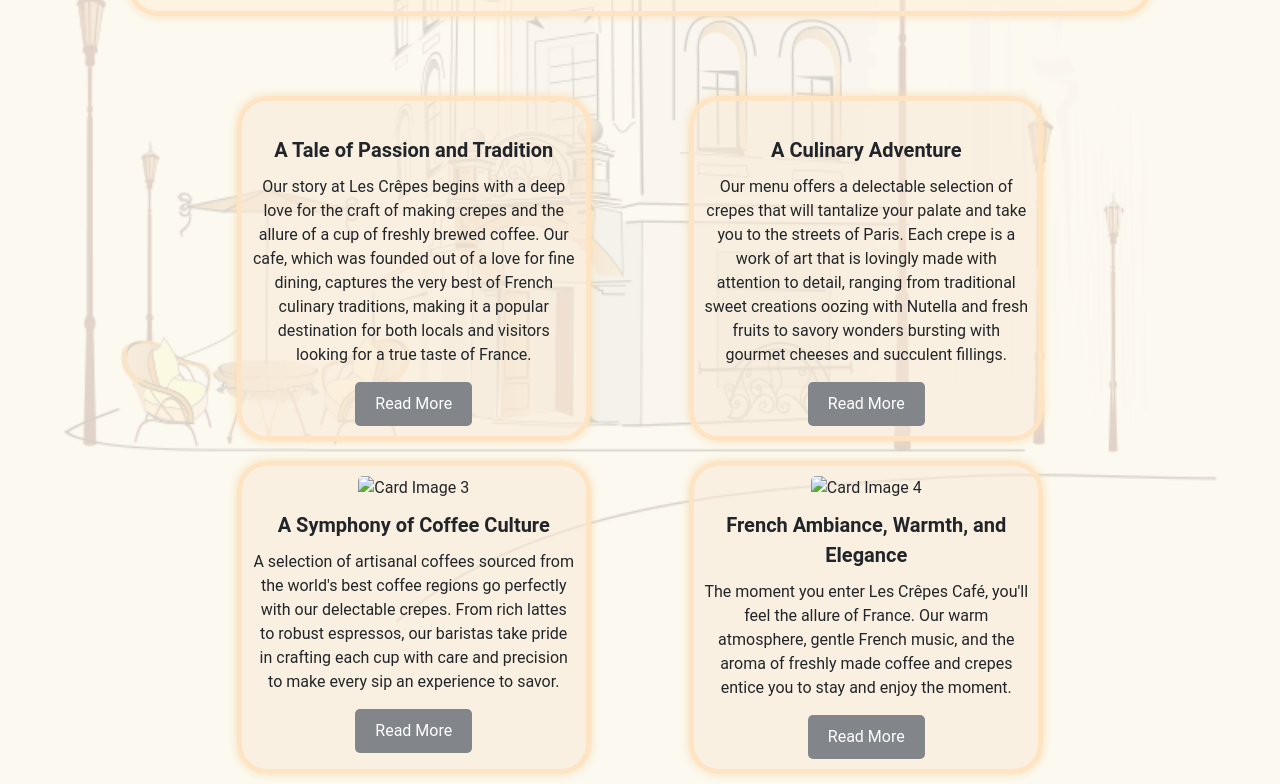
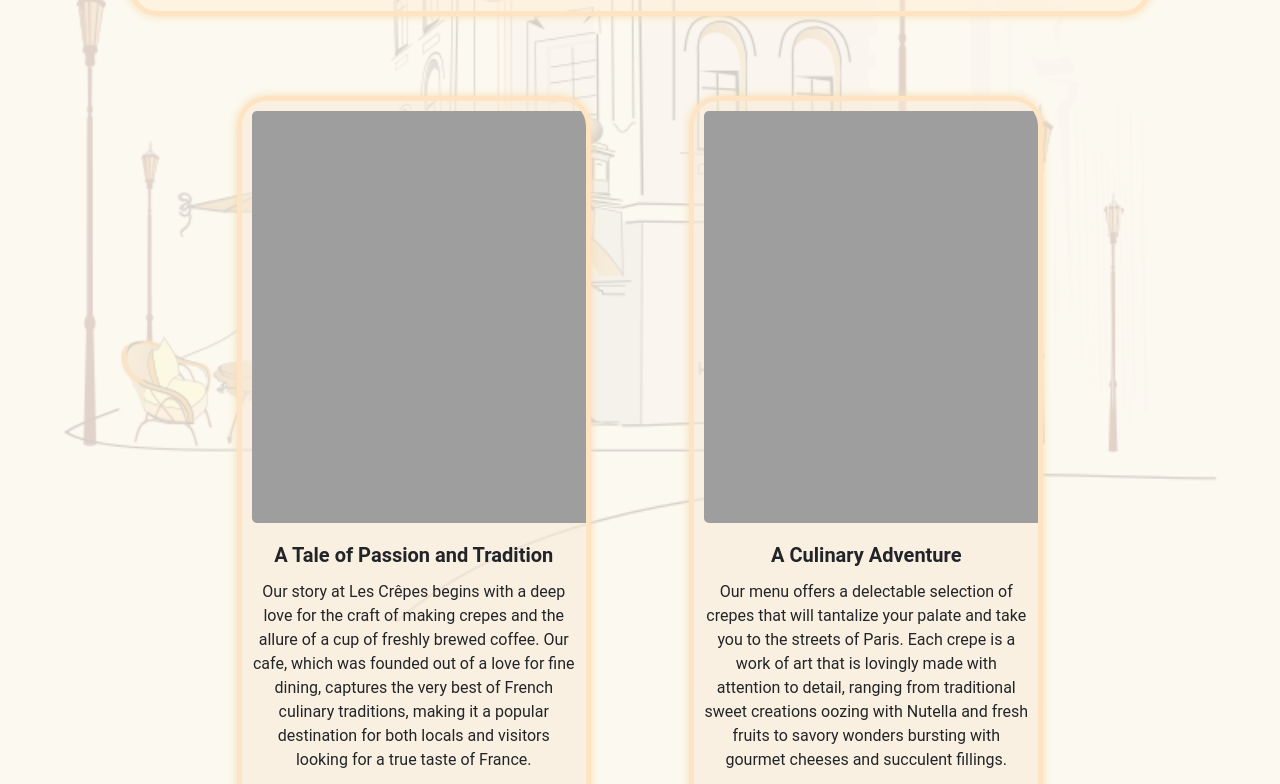
Before and after one commit to KaranShah-Conestoga/Web-Site-Design-Project, a plain HTML site: page aboutUs.html in a window 1280 px wide. Shown: the part 531-1315 px from the top of the page. Drawn offline with Linux system fonts and the light colour scheme; the site is published under a folder, as on GitHub Pages, so addresses that start at the root find nothing.

Commit message:
solve image bug

```diff
--- a/aboutUs.html
+++ b/aboutUs.html
@@ -39,7 +39,7 @@
 
             <section class="cards-section">
                 <div class="card">
-                    <img src="/Assets/Images/serve.jpg" alt="" />
+                    <img src="./Assets/Images/serve.jpg" alt="" />
                     <h2>A Tale of Passion and Tradition</h2>
                     <p>
                         Our story at Les Crêpes begins with a deep love for the craft of
@@ -53,7 +53,7 @@
                 </div>
 
                 <div class="card">
-                    <img src="/Assets/Images/creps.jpg" alt="" />
+                    <img src="./Assets/Images/creps.jpg" alt="" />
                     <h2>A Culinary Adventure</h2>
                     <p>
                         Our menu offers a delectable selection of crepes that will
@@ -67,7 +67,7 @@
                 </div>
 
                 <div class="card">
-                    <img src="/Assets/Images/coffee cups.jpg" alt="Card Image 3" />
+                    <img src="./Assets/Images/coffee cups.jpg" alt="Card Image 3" />
                     <h2>A Symphony of Coffee Culture</h2>
                     <p>
                         A selection of artisanal coffees sourced from the world's best
@@ -80,7 +80,7 @@
                 </div>
 
                 <div class="card">
-                    <img src="/Assets/Images/bt.jpg" alt="Card Image 4" />
+                    <img src="./Assets/Images/bt.jpg" alt="Card Image 4" />
                     <h2>French Ambiance, Warmth, and Elegance</h2>
                     <p>
                         The moment you enter Les Crêpes Café, you'll feel the allure of
```
